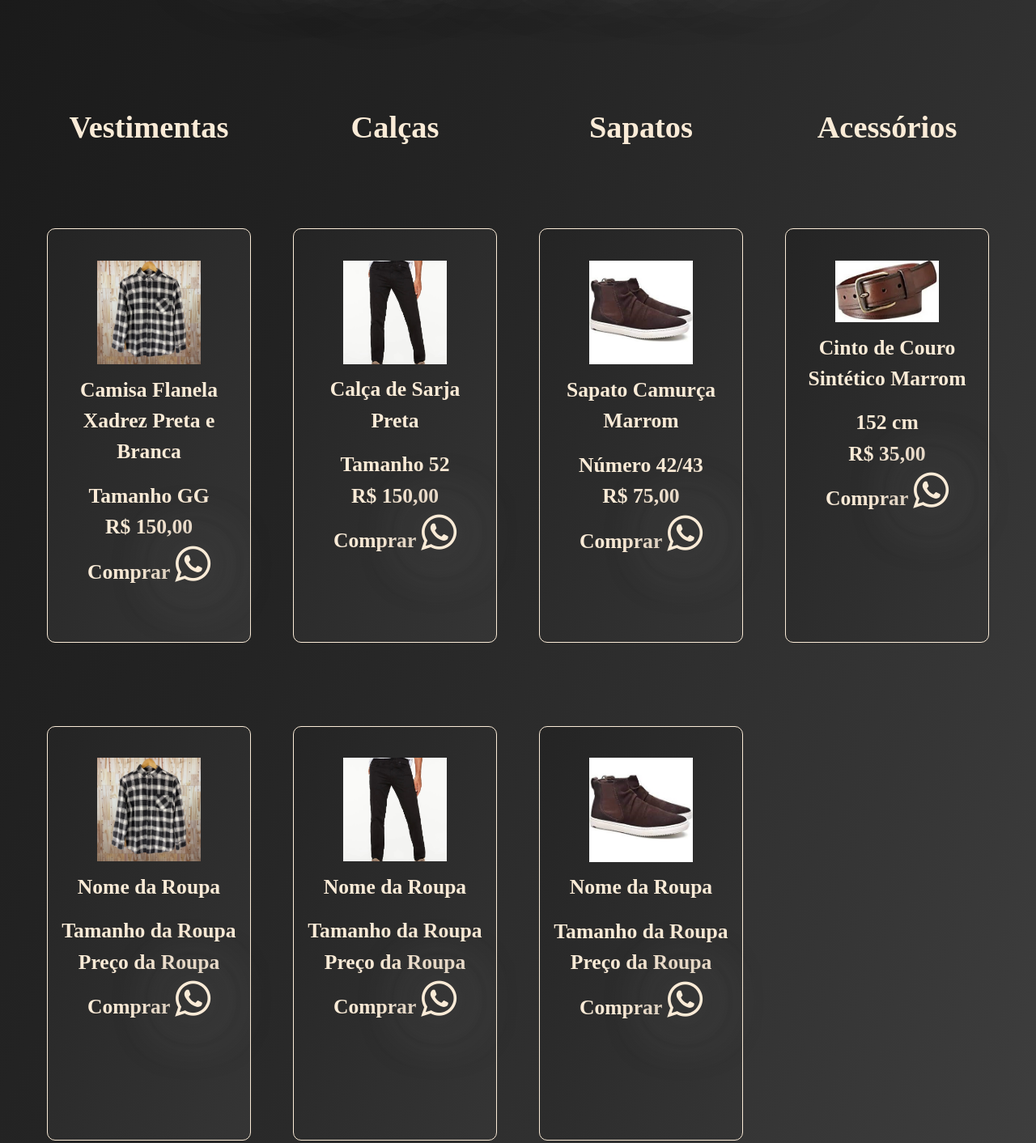
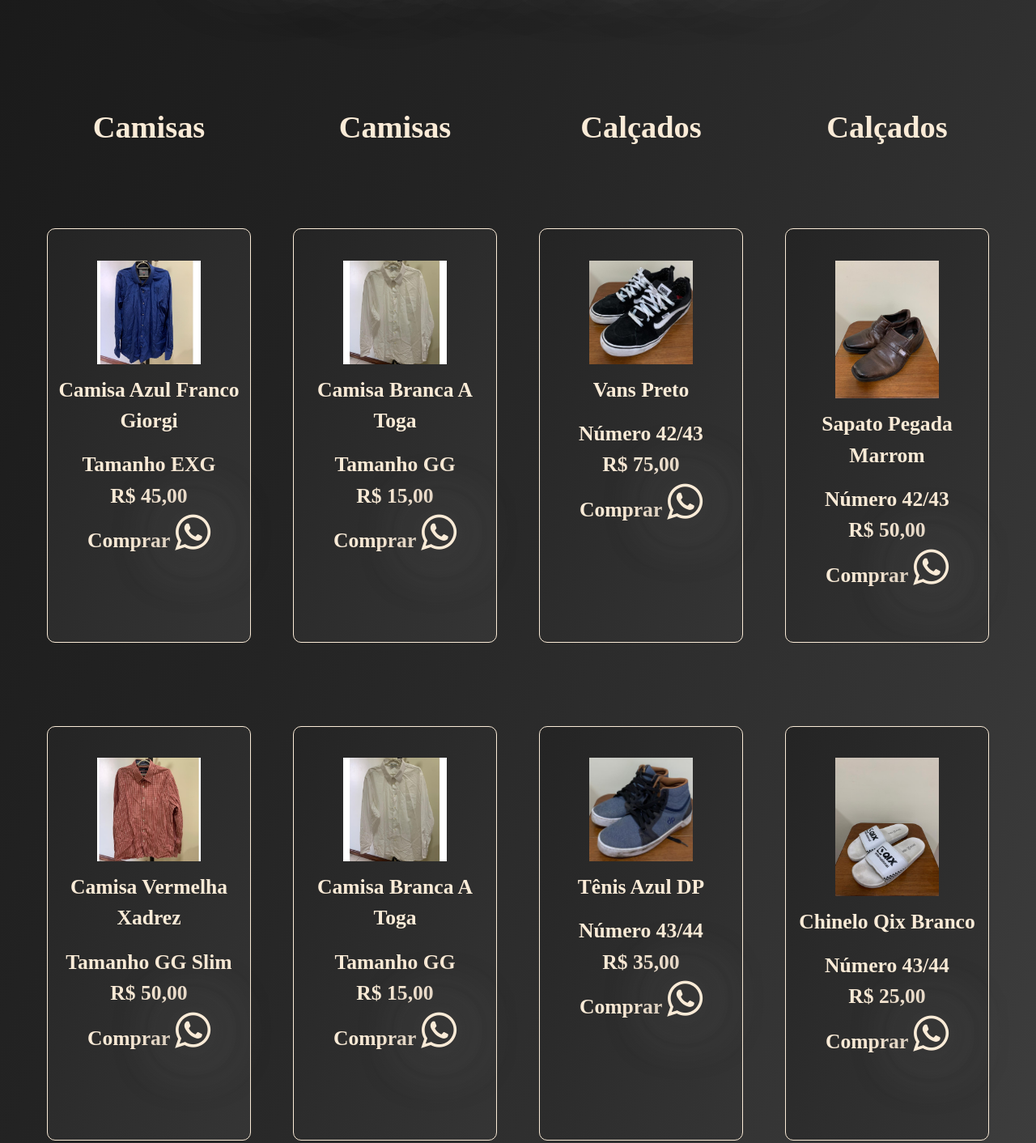
Before and after one commit to fabioffj/Lojinha, a plain HTML site: page vitrine.html in a window 1280 px wide. Shown: the part 420-1832 px from the top of the page at 81% size. Drawn offline with nearby package versions, Linux system fonts and the light colour scheme.

Commit message:
add new images

```diff
--- a/vitrine.html
+++ b/vitrine.html
@@ -24,81 +24,91 @@
     </div>
     <div class="row">
       <div class="col">
-        <h5>Vestimentas</h5>
+        <h5>Camisas</h5>
         <div class="zoom">
-          <img src="./imagens/camisa xadrez.jpeg" alt="">
-          <p>Camisa Flanela Xadrez Preta e Branca</p>
-          Tamanho GG<br>
-          R$ 150,00<br>
-          <a target="_blank" rel="noopener noreferrer" href="https://wa.me/+5551992825656/?text=Olá, eu gostaria de comprar a Camisa Flanela Xadrez Preta e Branca.">Comprar <i class="fa fa-whatsapp" id="whatsapp"></i></a>
+          <img src="./imagens/camisa franco giorgi azul exg.jpeg" alt="">
+          <p>Camisa Azul Franco Giorgi</p>
+          Tamanho EXG<br>
+          R$ 45,00<br>
+          <a target="_blank" rel="noopener noreferrer" href="https://wa.me/+5551992825656/?text=Olá, eu gostaria de comprar a Camisa Azul Franco Giorgi.">Comprar <i class="fa fa-whatsapp" id="whatsapp"></i></a>
         </div>
         <div class="zoom">
-          <img src="./imagens/camisa xadrez.jpeg" alt="">
-          <p>Nome da Roupa</p>
-          Tamanho da Roupa<br>
-          Preço da Roupa<br>
-          <a target="_blank" rel="noopener noreferrer" href="https://wa.me/+5551992825656/?text=Olá, eu gostaria de comprar a Camisa Flanela Xadrez Preta e Branca.">Comprar <i class="fa fa-whatsapp" id="whatsapp"></i></a>
+          <img src="./imagens/camisa vermelha xadrez gg slim.jpeg" alt="">
+          <p>Camisa Vermelha Xadrez</p>
+          Tamanho GG Slim<br>
+          R$ 50,00<br>
+          <a target="_blank" rel="noopener noreferrer" href="https://wa.me/+5551992825656/?text=Olá, eu gostaria de comprar a Camisa Vermelha Xadrez.">Comprar <i class="fa fa-whatsapp" id="whatsapp"></i></a>
         </div>
         <div class="zoom">
-          <img src="./imagens/camisa xadrez.jpeg" alt="">
-          <p>Nome da Roupa</p>
-          Tamanho da Roupa<br>
-          Preço da Roupa<br>
-          <a target="_blank" rel="noopener noreferrer" href="https://wa.me/+5551992825656/?text=Olá, eu gostaria de comprar a Camisa Flanela Xadrez Preta e Branca.">Comprar <i class="fa fa-whatsapp" id="whatsapp"></i></a>
+          <img src="./imagens/camisa preta risca de giz tamanho 5.jpeg" alt="">
+          <p>Camisa Preta Risca de Giz</p>
+          Tamanho 5<br>
+          R$ 35,00<br>
+          <a target="_blank" rel="noopener noreferrer" href="https://wa.me/+5551992825656/?text=Olá, eu gostaria de comprar a Camisa Preta Risca de Giz.">Comprar <i class="fa fa-whatsapp" id="whatsapp"></i></a>
         </div>
       </div>
       <div class="col">
-        <h5>Calças</h5>
+        <h5>Camisas</h5>
         <div class="zoom">
-          <img src="./imagens/Calca-Masculina-Slim-Color-Detalhe--.jpg" alt="">
-          <p>Calça de Sarja Preta</p>
-          Tamanho 52<br>
-          R$ 150,00<br>
-          <a target="_blank" rel="noopener noreferrer" href="https://wa.me/+5551992825656/?text=Olá, eu gostaria de comprar a Calça de Sarja Preta.">Comprar <i class="fa fa-whatsapp" id="whatsapp"></i></a>
+          <img src="./imagens/camisa branca gg.jpeg" alt="">
+          <p>Camisa Branca A Toga</p>
+          Tamanho GG<br>
+          R$ 15,00<br>
+          <a target="_blank" rel="noopener noreferrer" href="https://wa.me/+5551992825656/?text=Olá, eu gostaria de comprar a Camisa Branca A Toga.">Comprar <i class="fa fa-whatsapp" id="whatsapp"></i></a>
         </div>
         <div class="zoom">
-          <img src="./imagens/Calca-Masculina-Slim-Color-Detalhe--.jpg" alt="">
-          <p>Nome da Roupa</p>
-          Tamanho da Roupa<br>
-          Preço da Roupa<br>
-          <a target="_blank" rel="noopener noreferrer" href="https://wa.me/+5551992825656/?text=Olá, eu gostaria de comprar a Camisa Flanela Xadrez Preta e Branca.">Comprar <i class="fa fa-whatsapp" id="whatsapp"></i></a>
+          <img src="./imagens/camisa branca gg.jpeg" alt="">
+          <p>Camisa Branca A Toga</p>
+          Tamanho GG<br>
+          R$ 15,00<br>
+          <a target="_blank" rel="noopener noreferrer" href="https://wa.me/+5551992825656/?text=Olá, eu gostaria de comprar a Camisa Branca A Toga.">Comprar <i class="fa fa-whatsapp" id="whatsapp"></i></a>
         </div>
       </div>
       <div class="col">
-        <h5>Sapatos</h5>
+        <h5>Calçados</h5>
         <div class="zoom">
-          <img src="./imagens/sapato.jpg" alt="">
-          <p>Sapato Camurça Marrom</p>
+          <img src="./imagens/vans preto 43.jpeg" alt="">
+          <p>Vans Preto</p>
           Número 42/43<br>
           R$ 75,00<br>
-          <a target="_blank" rel="noopener noreferrer" href="https://wa.me/+5551992825656/?text=Olá, eu gostaria de comprar o Sapato Camurça Marrom.">Comprar <i class="fa fa-whatsapp" id="whatsapp"></i></a>
+          <a target="_blank" rel="noopener noreferrer" href="https://wa.me/+5551992825656/?text=Olá, eu gostaria de comprar o Vans Preto.">Comprar <i class="fa fa-whatsapp" id="whatsapp"></i></a>
         </div>
         <div class="zoom">
-          <img src="./imagens/sapato.jpg" alt="">
-          <p>Nome da Roupa</p>
-          Tamanho da Roupa<br>
-          Preço da Roupa<br>
-          <a target="_blank" rel="noopener noreferrer" href="https://wa.me/+5551992825656/?text=Olá, eu gostaria de comprar a Camisa Flanela Xadrez Preta e Branca.">Comprar <i class="fa fa-whatsapp" id="whatsapp"></i></a>
+          <img src="./imagens/tenis azul 43.jpeg" alt="">
+          <p>Tênis Azul DP</p>
+          Número 43/44<br>
+          R$ 35,00<br>
+          <a target="_blank" rel="noopener noreferrer" href="https://wa.me/+5551992825656/?text=Olá, eu gostaria de comprar o Tênis Azul DP.">Comprar <i class="fa fa-whatsapp" id="whatsapp"></i></a>
         </div>
         <div class="zoom">
-          <img src="./imagens/sapato.jpg" alt="">
-          <p>Nome da Roupa</p>
-          Tamanho da Roupa<br>
-          Preço da Roupa<br>
-          <a target="_blank" rel="noopener noreferrer" href="https://wa.me/+5551992825656/?text=Olá, eu gostaria de comprar a Camisa Flanela Xadrez Preta e Branca.">Comprar <i class="fa fa-whatsapp" id="whatsapp"></i></a>
+          <img src="./imagens/all-star preto 43.jpeg" alt="">
+          <p>All-Star Preto</p>
+          Número 43/44<br>
+          R$ 25,00<br>
+          <a target="_blank" rel="noopener noreferrer" href="https://wa.me/+5551992825656/?text=Olá, eu gostaria de comprar o All-Star Preto.">Comprar <i class="fa fa-whatsapp" id="whatsapp"></i></a>
         </div>
       </div>
       <div class="col">
-        <h5>Acessórios</h5>
+        <h5>Calçados</h5>
         <div class="zoom">
-          <img src="./imagens/cinto.jpg" alt="">
-          <p>Cinto de Couro Sintético Marrom</p>
-          152 cm<br>
-          R$ 35,00<br>
-          <a target="_blank" rel="noopener noreferrer" href="https://wa.me/+5551992825656/?text=Olá, eu gostaria de comprar o Cinto de Couro Sintético Marrom.">Comprar <i class="fa fa-whatsapp" id="whatsapp"></i></a>
+          <img src="./imagens/sapato marrom 43.jpeg" alt="">
+          <p>Sapato Pegada Marrom</p>
+          Número 42/43<br>
+          R$ 50,00<br>
+          <a target="_blank" rel="noopener noreferrer" href="https://wa.me/+5551992825656/?text=Olá, eu gostaria de comprar o Sapato Pegada Marrom.">Comprar <i class="fa fa-whatsapp" id="whatsapp"></i></a>
+        </div>
+        <div class="zoom">
+          <img src="./imagens/chinelo branco 43.jpeg" alt="">
+          <p>Chinelo Qix Branco</p>
+          Número 43/44<br>
+          R$ 25,00<br>
+          <a target="_blank" rel="noopener noreferrer" href="https://wa.me/+5551992825656/?text=Olá, eu gostaria de comprar o Chinelo Qiz Branco.">Comprar <i class="fa fa-whatsapp" id="whatsapp"></i></a>
         </div>
       </div>
     </div>
+    <div class="row">
+      <h4>Observações: As camisas estão amassadas pois foram recém lavadas; todos os itens apresentam marcas de uso, mas estão todos limpos e ensacolados individualmente longe de sujeira.</h4>
+      </div>
     <div class="row" id="icons">
       <div class="col">
         <a target="_blank" rel="noopener noreferrer" href="https://github.com/fabioffj"><i class="fa fa-github-square github" id="github"></i></a>
```
Also changed, not shown: imagens/Calca-Masculina-Slim-Color-Detalhe--.jpg (deleted), imagens/all-star preto 43.jpeg (added), imagens/camisa branca gg.jpeg (added), imagens/camisa franco giorgi azul exg.jpeg (added), imagens/camisa preta risca de giz tamanho 5.jpeg (added), imagens/camisa roxa listra branca gg slim.jpeg (added), imagens/camisa vermelha xadrez gg slim.jpeg (added), imagens/camisa xadrez.jpeg (deleted), imagens/chinelo branco 43.jpeg (added), imagens/cinto.jpg (deleted), imagens/sapato marrom 43.jpeg (added), imagens/sapato.jpg (deleted), imagens/tenis azul 43.jpeg (added), imagens/vans preto 43.jpeg (added).
